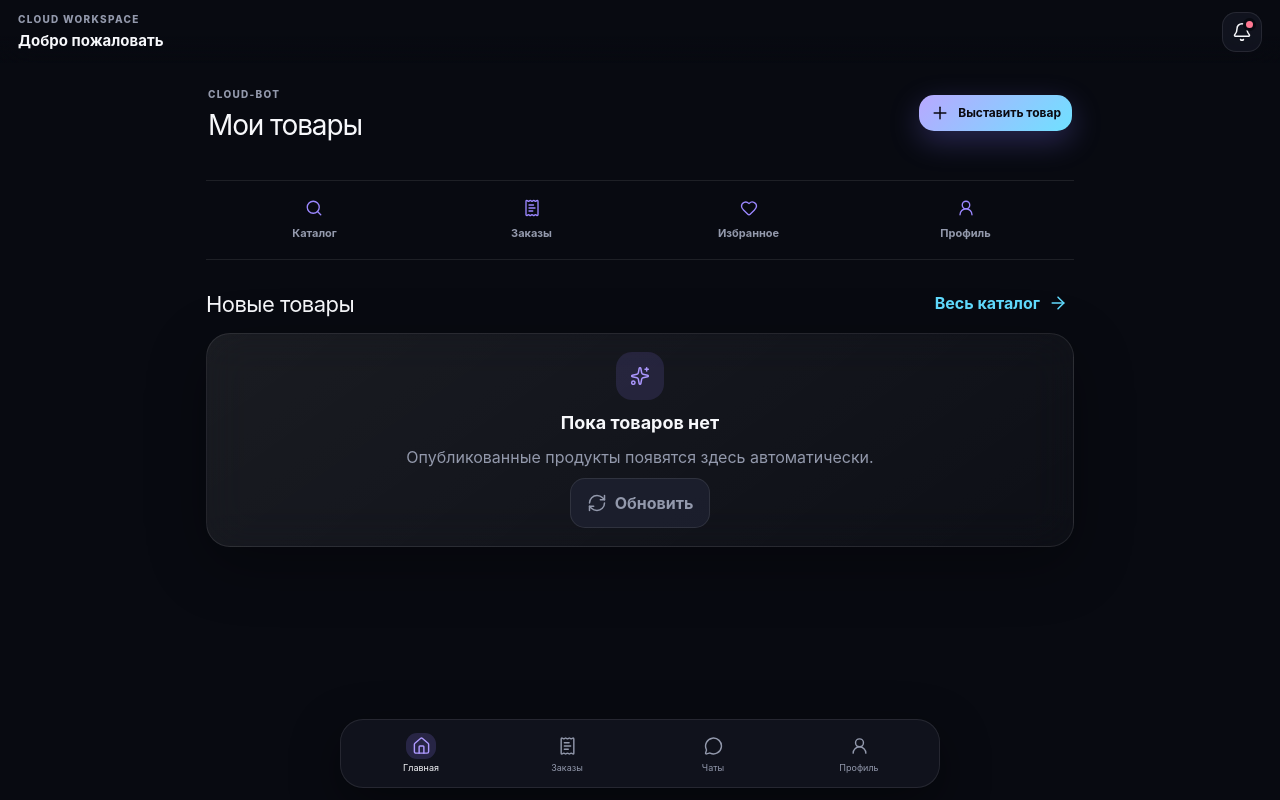
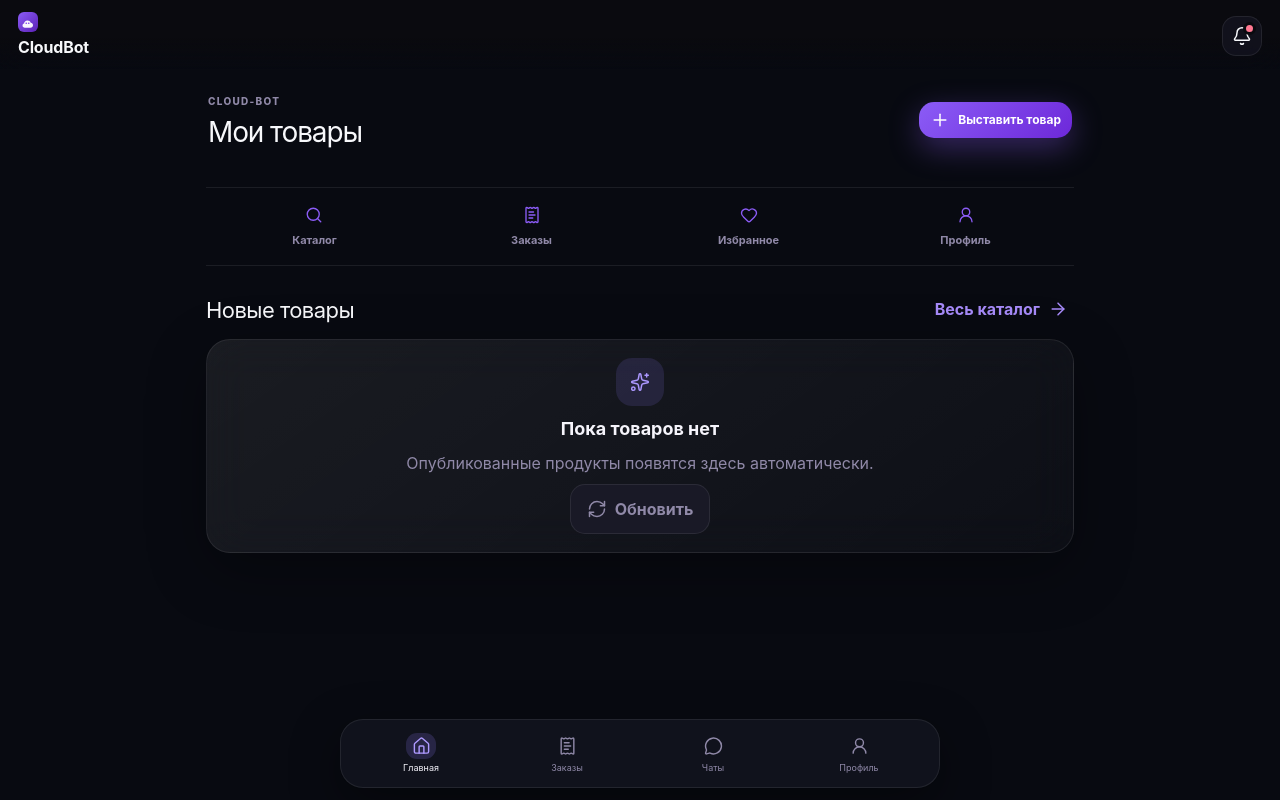
Before and after one commit to ignatvanuskin-sys/CLOUD-BOT, a React (Vite) app: page / in a window 1280 px wide. Built offline with nearby package versions, Linux system fonts and the light colour scheme; no server answers.

Commit message:
feat: purple accent palette and CloudBot logo in header

```diff
--- /dev/null
+++ b/src/components/Logo.tsx
@@ -0,0 +1,16 @@
+export function Logo({ size = 28 }: { size?: number }) {
+  return (
+    <svg width={size} height={size} viewBox="0 0 40 40" fill="none" aria-hidden focusable="false">
+      <rect width="40" height="40" rx="12" fill="url(#cb-grad)" />
+      <path d="M12 24c0-4 3-7 7-7 3 0 5.5 1.8 6.5 4.3 2.6.3 4.5 2.4 4.5 5 0 2.8-2.3 5-5.1 5H13.6c-2.5 0-4.6-2-4.6-4.5 0-1.7 1-3.2 2.4-4z" fill="#fff" fillOpacity=".95" />
+      <circle cx="16.5" cy="22.5" r="1.6" fill="#7C3AED" />
+      <circle cx="21.5" cy="22.5" r="1.6" fill="#7C3AED" />
+      <defs>
+        <linearGradient id="cb-grad" x1="0" y1="0" x2="40" y2="40" gradientUnits="userSpaceOnUse">
+          <stop stopColor="#8B5CF6" />
+          <stop offset="1" stopColor="#5B21B6" />
+        </linearGradient>
+      </defs>
+    </svg>
+  );
+}
--- a/src/layouts/AppShell.tsx
+++ b/src/layouts/AppShell.tsx
@@ -1,8 +1,8 @@
-import {useEffect} from 'react';import {NavLink,Outlet,useLocation,useNavigate} from 'react-router-dom';import {Bell,Home,MessageCircle,UserRound,ReceiptText} from 'lucide-react';import {motion} from 'framer-motion';import {telegram,haptic} from '../services/telegram';import {useSession} from '../providers/AppProviders';import {cn} from '../utils/cn';
+import {useEffect} from 'react';import {NavLink,Outlet,useLocation,useNavigate} from 'react-router-dom';import {Bell,Home,MessageCircle,UserRound,ReceiptText} from 'lucide-react';import {motion} from 'framer-motion';import {telegram,haptic} from '../services/telegram';import {useSession} from '../providers/AppProviders';import {cn} from '../utils/cn';import {Logo} from '../components/Logo';
 const nav=[['/','Главная',Home],['/history','Заказы',ReceiptText],['/chats','Чаты',MessageCircle],['/profile','Профиль',UserRound]] as const;
-export function AppShell(){const location=useLocation(),navigate=useNavigate(),{user}=useSession();
+export function AppShell(){const location=useLocation(),navigate=useNavigate();useSession();
 
  useEffect(()=>{const back=()=>navigate(-1);if(location.pathname==='/')telegram?.BackButton?.hide?.();else{telegram?.BackButton?.show?.();telegram?.BackButton?.onClick?.(back)}return()=>telegram?.BackButton?.offClick?.(back)},[location.pathname,navigate]);
 
- return <div className="app-shell"><a className="skip-link" href="#main-content">Перейти к содержимому</a><header className="topbar"><div><span className="eyebrow">Cloud workspace</span><b>{user?.name||telegram?.initDataUnsafe?.user?.first_name||'Добро пожаловать'}</b></div><div className="top-actions"><button aria-label="Уведомления" onClick={()=>navigate('/notifications')}><Bell/><span className="status-dot"/></button></div></header><main id="main-content" className="app-content"><motion.div key={location.pathname} initial={{opacity:0,y:10}} animate={{opacity:1,y:0}} transition={{duration:.22,ease:[.2,.8,.2,1]}}><Outlet/></motion.div></main><nav className="bottom-nav" aria-label="Основная навигация">{nav.map(([to,label,Icon])=><NavLink key={to} to={to} end={to==='/'} className={({isActive})=>cn(isActive&&'active')} onClick={()=>haptic.select()}><motion.span layout><Icon/></motion.span><small>{label}</small></NavLink>)}</nav></div>
+ return <div className="app-shell"><a className="skip-link" href="#main-content">Перейти к содержимому</a><header className="topbar"><div className="topbar-brand"><Logo size={26}/><b>CloudBot</b></div><div className="top-actions"><button aria-label="Уведомления" onClick={()=>navigate('/notifications')}><Bell/><span className="status-dot"/></button></div></header><main id="main-content" className="app-content"><motion.div key={location.pathname} initial={{opacity:0,y:10}} animate={{opacity:1,y:0}} transition={{duration:.22,ease:[.2,.8,.2,1]}}><Outlet/></motion.div></main><nav className="bottom-nav" aria-label="Основная навигация">{nav.map(([to,label,Icon])=><NavLink key={to} to={to} end={to==='/'} className={({isActive})=>cn(isActive&&'active')} onClick={()=>haptic.select()}><motion.span layout><Icon/></motion.span><small>{label}</small></NavLink>)}</nav></div>
 }
```
Also changed, not shown: src/style.css.
